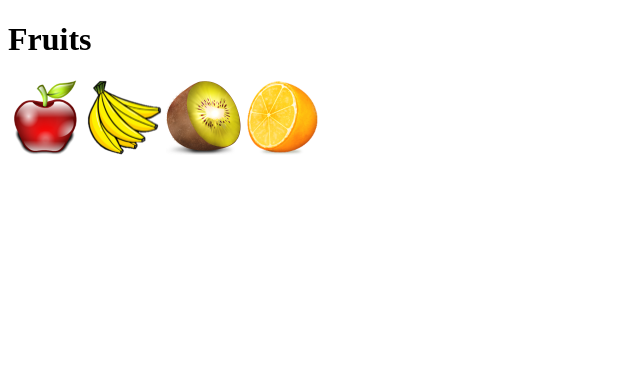
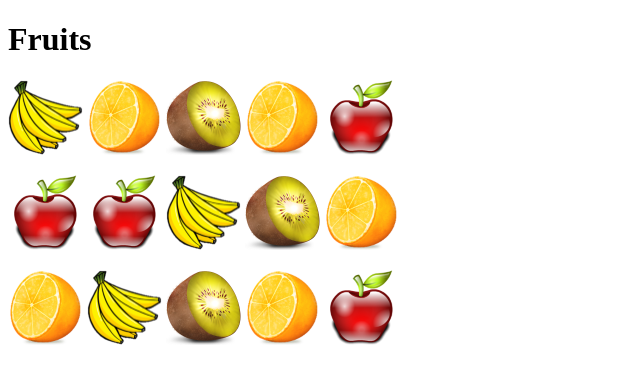
Before and after one commit to Tuchau14112004/Tuchau14112004.github.io, a plain HTML site: page Week 3/lesson3.html in a window 1280 px wide. Shown: the whole page, without its empty margins (0-640 px from the left). Drawn offline with Linux system fonts and the light colour scheme.

Commit message:
Fruits
fruits

```diff
--- a/Week 3/lesson3.html
+++ b/Week 3/lesson3.html
@@ -3,13 +3,36 @@
 <head>
     <meta charset="UTF-8">
     <meta name="viewport" content="width=device-width, initial-scale=1.0">
-    <title>Document</title>
+    <title>Fruits</title>
 </head>
 <body>
     <h1>Fruits</h1>
-    <img src="Images/apple.png" alt="" srcset="">
-    <img src="Images/banana.png" alt="" srcset="">
-    <img src="Images/kiwi.png" alt="" srcset="">
-    <img src="Images/orange.png" alt="" srcset="">
+
+    <!-- Paragraph 1 -->
+    <p>
+        <img src="Images/banana.png" alt="Banana">
+        <img src="Images/orange.png" alt="Orange">
+        <img src="Images/kiwi.png" alt="Kiwi">
+        <img src="Images/orange.png" alt="Orange">
+        <img src="Images/apple.png" alt="Apple">
+    </p>
+
+    <!-- Paragraph 2 -->
+    <p>
+        <img src="Images/apple.png" alt="Apple">
+        <img src="Images/apple.png" alt="Apple">
+        <img src="Images/banana.png" alt="Banana">
+        <img src="Images/kiwi.png" alt="Kiwi">
+        <img src="Images/orange.png" alt="Orange">
+    </p>
+
+    <!-- Paragraph 3 -->
+    <p>
+        <img src="Images/orange.png" alt="Orange">
+        <img src="Images/banana.png" alt="Banana">
+        <img src="Images/kiwi.png" alt="Kiwi">
+        <img src="Images/orange.png" alt="Orange">
+        <img src="Images/apple.png" alt="Apple">
+    </p>
 </body>
 </html>
```
